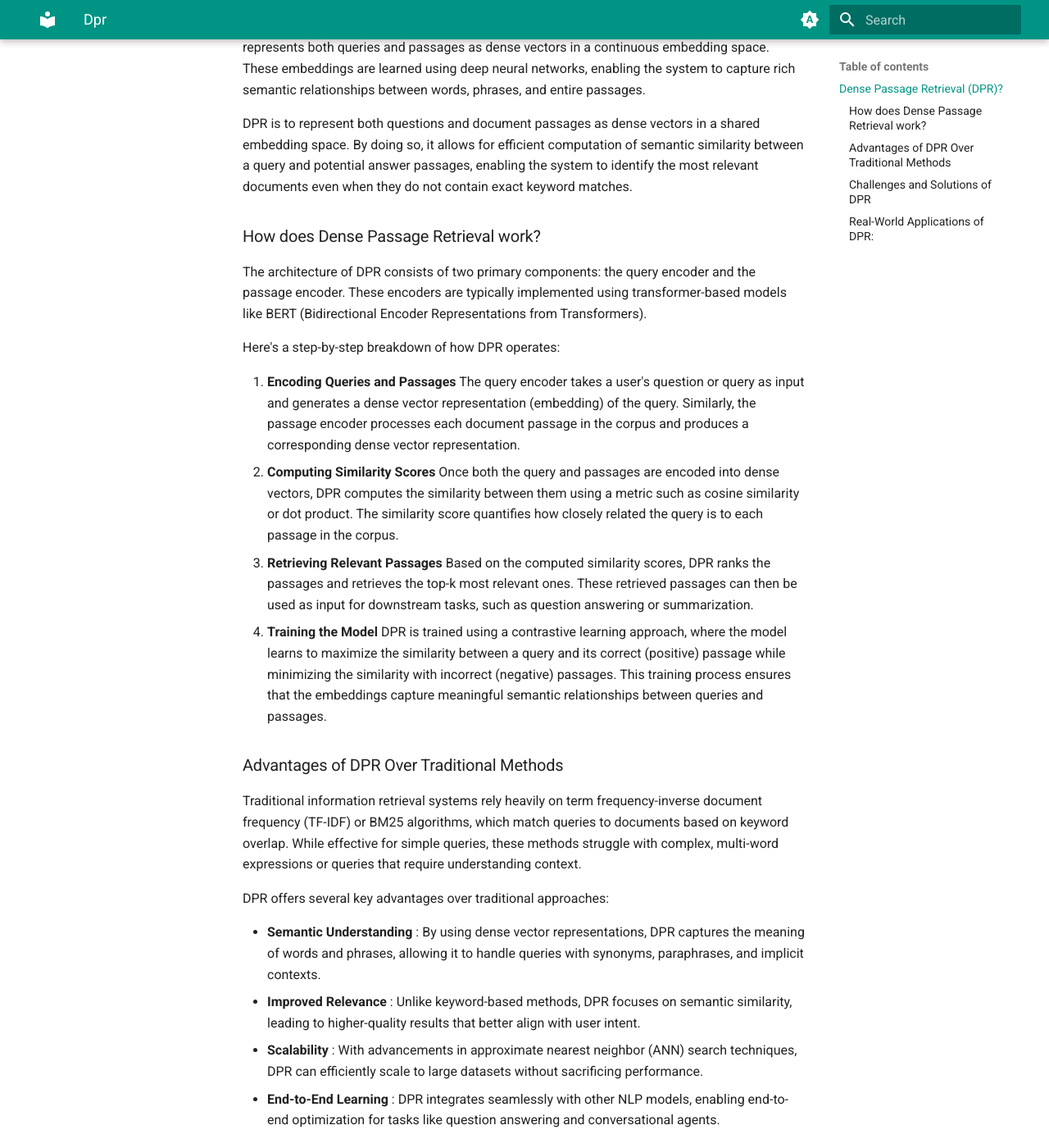
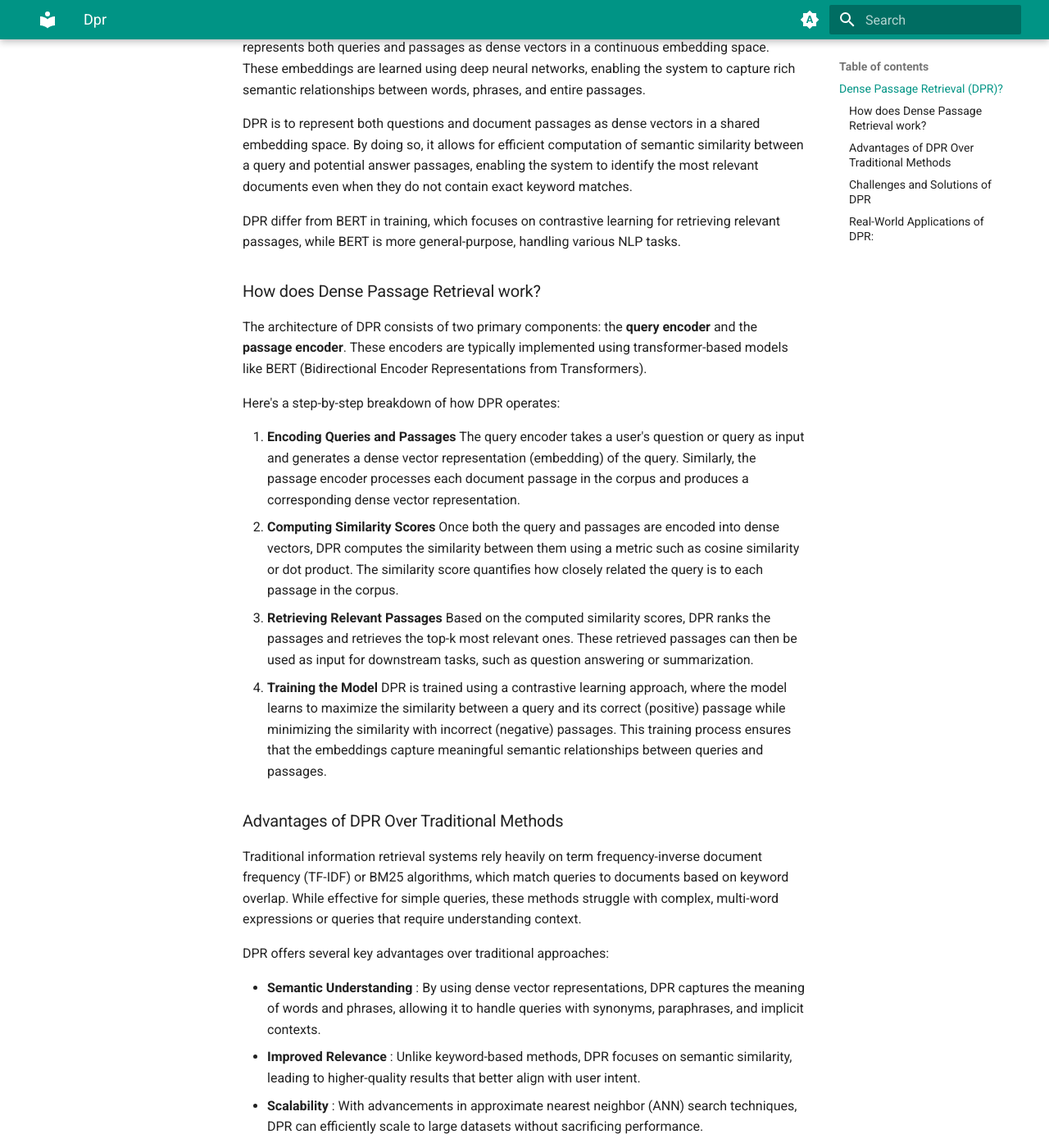
Before and after one commit to hafizur-rahman/hafizur-rahman.github.io, an MkDocs documentation site: the page built from docs/posts/nlp/dpr.md, in a window 1280 px wide and 1400 px high, scrolled down 350 px. Shown: the whole window at 82% size. Built offline with MkDocs 1.6.1 and Material for MkDocs 9.7.7, drawn with Linux system fonts in a browser that asks for light colours; some of the changed text lies outside the part shown.

Commit message:
Updated post

```diff
--- a/docs/posts/nlp/dpr.md
+++ b/docs/posts/nlp/dpr.md
@@ -6,8 +6,10 @@ Dense Passage Retrieval is a neural retrieval method designed to retrieve releva
 
 DPR is to represent both questions and document passages as dense vectors in a shared embedding space. By doing so, it allows for efficient computation of semantic similarity between a query and potential answer passages, enabling the system to identify the most relevant documents even when they do not contain exact keyword matches.
 
+DPR differ from BERT in training, which focuses on contrastive learning for retrieving relevant passages, while BERT is more general-purpose, handling various NLP tasks.
+
 ### How does Dense Passage Retrieval work?
-The architecture of DPR consists of two primary components: the query encoder and the passage encoder. These encoders are typically implemented using transformer-based models like BERT (Bidirectional Encoder Representations from Transformers).
+The architecture of DPR consists of two primary components: the **query encoder** and the **passage encoder**. These encoders are typically implemented using transformer-based models like BERT (Bidirectional Encoder Representations from Transformers).
 
 Here's a step-by-step breakdown of how DPR operates:
 
@@ -39,11 +41,11 @@ While DPR offers significant advantages over traditional keyword-based retrieval
 
 * **High Computational Costs**: Training DPR requires powerful GPUs and large-scale datasets, making it resource-intensive.
 
-    **Solution**: Efficient training techniques like knowledge distillation and model pruning can help reduce computational overhead.
+    **Solution**: Efficient training techniques like **knowledge distillation** and **model pruning** can help reduce computational overhead.
 
 * **Need for High-Quality Training Data**: The performance of DPR depends on well-labeled datasets with relevant query-passage pairs.
 
-    **Solution**: Techniques like weak supervision and semi-supervised learning can help generate high-quality training data.
+    **Solution**: Techniques like **weak supervision** and **semi-supervised learning** can help generate high-quality training data.
 
 * **Scalability in Large Datasets**: Despite using Approximate Nearest Neighbor (ANN) search, DPR still faces challenges in real-time retrieval for massive datasets.
 
```
